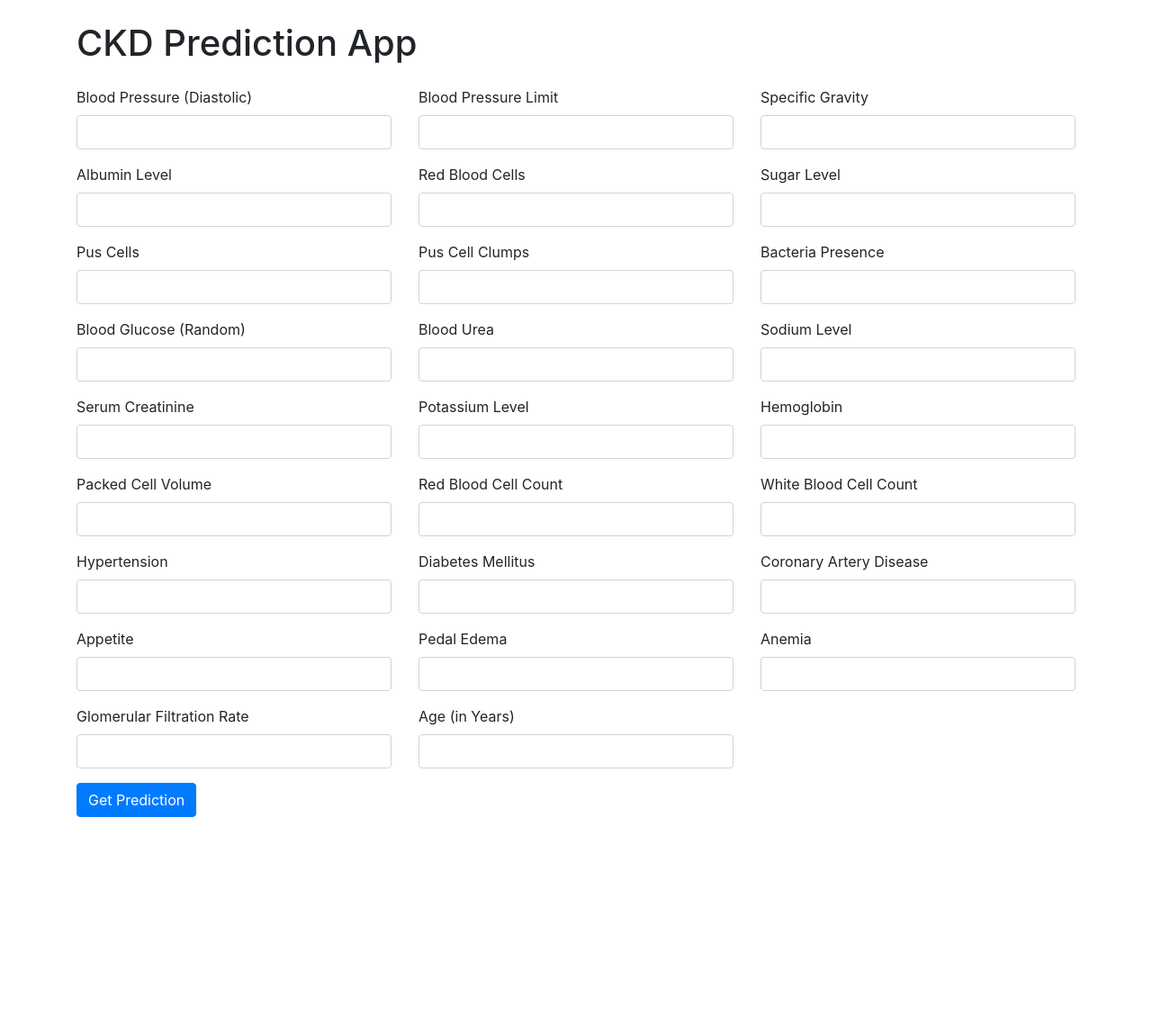
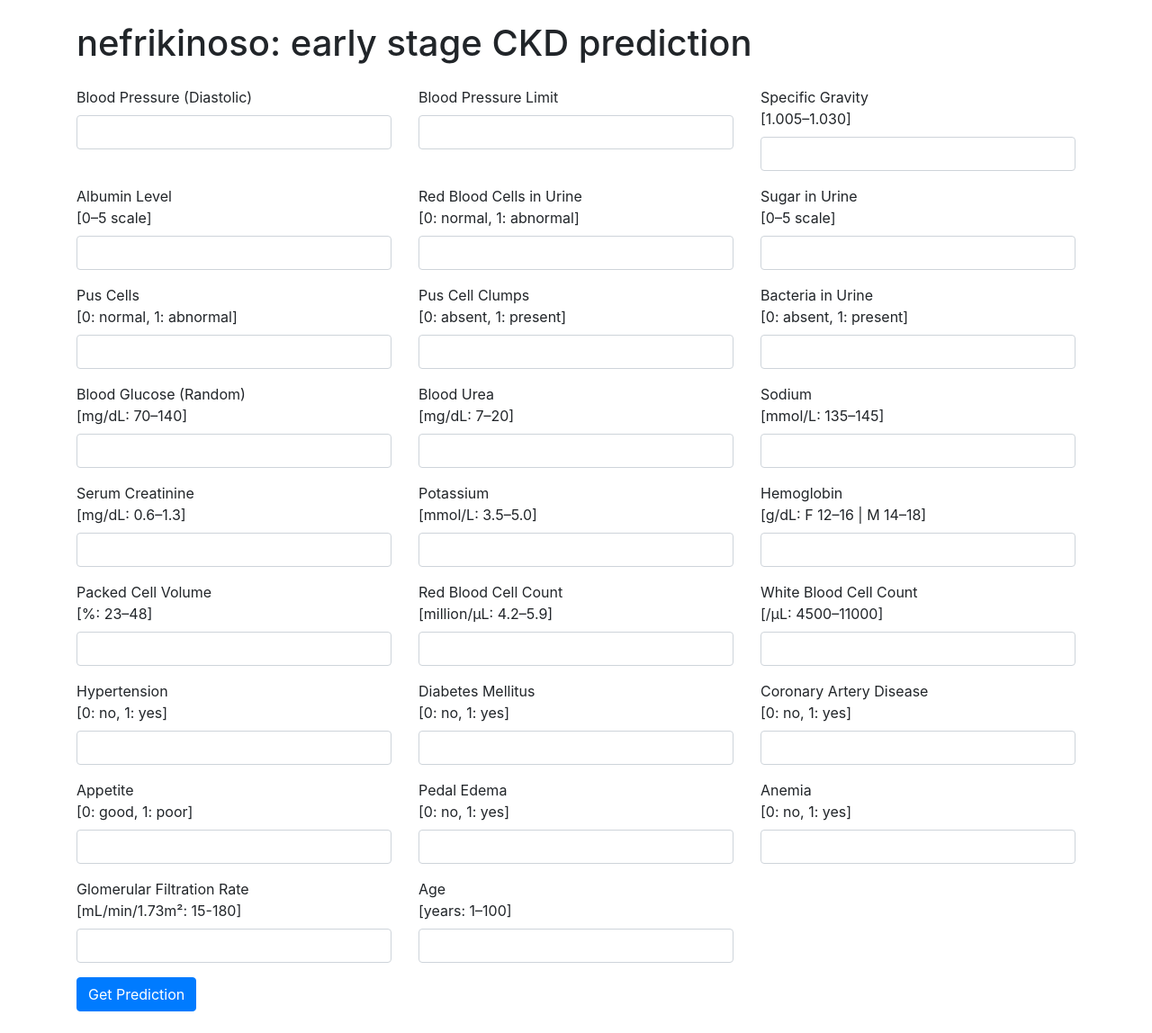
Before and after one commit to Netherquark/nefrikinoso, a Flask app: page / in a window 1280 px wide. Shown: the whole page at 90% size. Before the commit the page ends 908 px from the top, so only its background shows below. Run offline with Flask 3, Linux system fonts and the light colour scheme; parts of the project's set-up code (start-up, migrations or seed data) failed here and were passed over; some libraries are stand-ins or nearby versions.

Commit message:
add range/description for each input field

```diff
--- a/app.py
+++ b/app.py
@@ -22,30 +22,30 @@ app = Flask(__name__)
 display_names = {
     "bp (Diastolic)": "Blood Pressure (Diastolic)",
     "bp limit": "Blood Pressure Limit",
-    "sg": "Specific Gravity",
-    "al": "Albumin Level",
-    "rbc": "Red Blood Cells",
-    "su": "Sugar Level",
-    "pc": "Pus Cells",
-    "pcc": "Pus Cell Clumps",
-    "ba": "Bacteria Presence",
-    "bgr": "Blood Glucose (Random)",
-    "bu": "Blood Urea",
-    "sod": "Sodium Level",
-    "sc": "Serum Creatinine",
-    "pot": "Potassium Level",
-    "hemo": "Hemoglobin",
-    "pcv": "Packed Cell Volume",
-    "rbcc": "Red Blood Cell Count",
-    "wbcc": "White Blood Cell Count",
-    "htn": "Hypertension",
-    "dm": "Diabetes Mellitus",
-    "cad": "Coronary Artery Disease",
-    "appet": "Appetite",
-    "pe": "Pedal Edema",
-    "ane": "Anemia",
-    "grf": "Glomerular Filtration Rate",
-    "age": "Age (in Years)"
+    "sg": "Specific Gravity\n[1.005–1.030]",
+    "al": "Albumin Level\n[0–5 scale]",
+    "rbc": "Red Blood Cells in Urine\n[0: normal, 1: abnormal]",
+    "su": "Sugar in Urine\n[0–5 scale]",
+    "pc": "Pus Cells\n[0: normal, 1: abnormal]",
+    "pcc": "Pus Cell Clumps\n[0: absent, 1: present]",
+    "ba": "Bacteria in Urine\n[0: absent, 1: present]",
+    "bgr": "Blood Glucose (Random)\n[mg/dL: 70–140]",
+    "bu": "Blood Urea\n[mg/dL: 7–20]",
+    "sod": "Sodium\n[mmol/L: 135–145]",
+    "sc": "Serum Creatinine\n[mg/dL: 0.6–1.3]",
+    "pot": "Potassium\n[mmol/L: 3.5–5.0]",
+    "hemo": "Hemoglobin\n[g/dL: F 12–16 | M 14–18]",
+    "pcv": "Packed Cell Volume\n[%: 23–48]",
+    "rbcc": "Red Blood Cell Count\n[million/µL: 4.2–5.9]",
+    "wbcc": "White Blood Cell Count\n[/µL: 4500–11000]",
+    "htn": "Hypertension\n[0: no, 1: yes]",
+    "dm": "Diabetes Mellitus\n[0: no, 1: yes]",
+    "cad": "Coronary Artery Disease\n[0: no, 1: yes]",
+    "appet": "Appetite\n[0: good, 1: poor]",
+    "pe": "Pedal Edema\n[0: no, 1: yes]",
+    "ane": "Anemia\n[0: no, 1: yes]",
+    "grf": "Glomerular Filtration Rate\n[mL/min/1.73m²: 15-180]",
+    "age": "Age\n[years: 1–100]"
 }
 
 
--- a/templates/index.html
+++ b/templates/index.html
@@ -4,13 +4,13 @@
 <head>
     <meta charset="UTF-8">
     <meta name="viewport" content="width=device-width, initial-scale=1, shrink-to-fit=no">
-    <title>CKD Prediction</title>
+    <title>nefrikinoso</title>
     <link href="https://stackpath.bootstrapcdn.com/bootstrap/4.5.2/css/bootstrap.min.css" rel="stylesheet">
 </head>
 
 <body>
     <div class="container">
-        <h1 class="mt-4 mb-4">CKD Prediction App</h1>
+        <h1 class="mt-4 mb-4">nefrikinoso: early stage CKD prediction</h1>
         <form method="POST" action="/">
             <div class="row">
                 {% for feature in feature_order %}
@@ -18,7 +18,7 @@
                         <div class="col-md-4">
                             <div class="form-group">
                                 <label for="{{ feature }}">
-                                    {{ display_names.get(feature, feature.replace('_', ' ').capitalize()) }}
+                                    {{ display_names.get(feature, feature.replace('_', ' ').capitalize()).replace('\n', '<br>') | safe }}
                                 </label>
                                 <input type="text" class="form-control" id="{{ feature }}" name="{{ feature }}" required>
                             </div>
```
